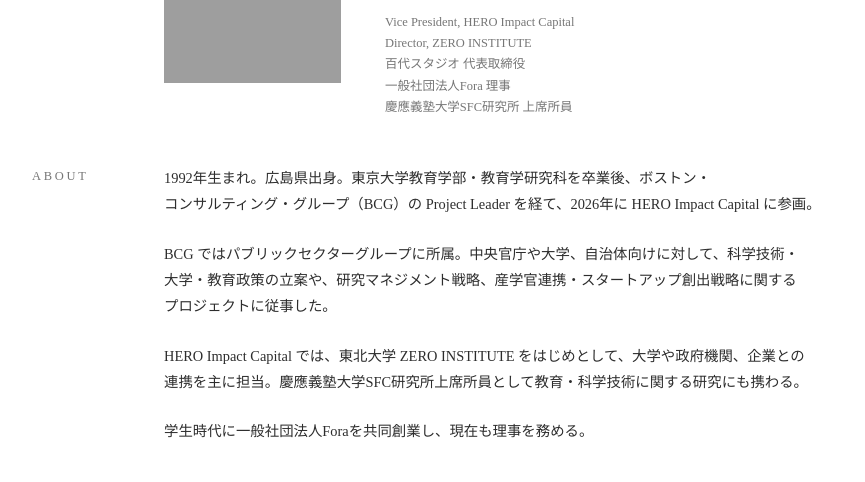
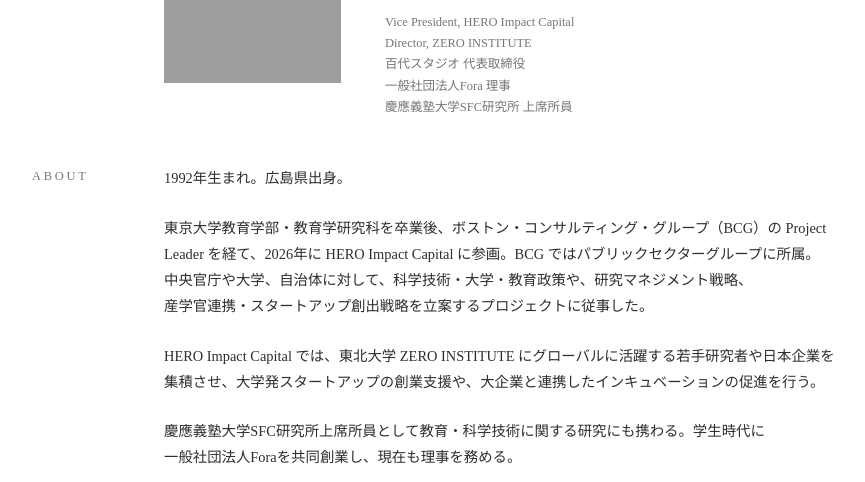
Before and after one commit to yasuakikameoka/yasuakikameoka.github.io, a website: page index.html in a window 1280 px wide. Shown: the part 274-756 px from the top of the page, without its empty margins (140-1005 px from the left). Drawn offline with Linux system fonts and the light colour scheme; grey boxes are pictures that could not be loaded; a web font is replaced by a local one.

Commit message:
Update about profile

```diff
--- a/index.html
+++ b/index.html
@@ -50,16 +50,16 @@
       <p class="section-label">About</p>
       <div class="long-text">
         <p>
-          1992年生まれ。広島県出身。東京大学教育学部・教育学研究科を卒業後、ボストン・コンサルティング・グループ（BCG）の Project Leader を経て、2026年に HERO Impact Capital に参画。
+          1992年生まれ。広島県出身。
         </p>
         <p>
-          BCG ではパブリックセクターグループに所属。中央官庁や大学、自治体向けに対して、科学技術・大学・教育政策の立案や、研究マネジメント戦略、産学官連携・スタートアップ創出戦略に関するプロジェクトに従事した。
+          東京大学教育学部・教育学研究科を卒業後、ボストン・コンサルティング・グループ（BCG）の Project Leader を経て、2026年に HERO Impact Capital に参画。BCG ではパブリックセクターグループに所属。中央官庁や大学、自治体に対して、科学技術・大学・教育政策や、研究マネジメント戦略、産学官連携・スタートアップ創出戦略を立案するプロジェクトに従事した。
         </p>
         <p>
-          HERO Impact Capital では、東北大学 ZERO INSTITUTE をはじめとして、大学や政府機関、企業との連携を主に担当。慶應義塾大学SFC研究所上席所員として教育・科学技術に関する研究にも携わる。
+          HERO Impact Capital では、東北大学 ZERO INSTITUTE にグローバルに活躍する若手研究者や日本企業を集積させ、大学発スタートアップの創業支援や、大企業と連携したインキュベーションの促進を行う。
         </p>
         <p>
-          学生時代に一般社団法人Foraを共同創業し、現在も理事を務める。
+          慶應義塾大学SFC研究所上席所員として教育・科学技術に関する研究にも携わる。学生時代に一般社団法人Foraを共同創業し、現在も理事を務める。
         </p>
         <div class="sns-links">
           <a href="https://www.facebook.com/yasuakikameoka/" target="_blank" rel="noopener">Facebook</a>
```
